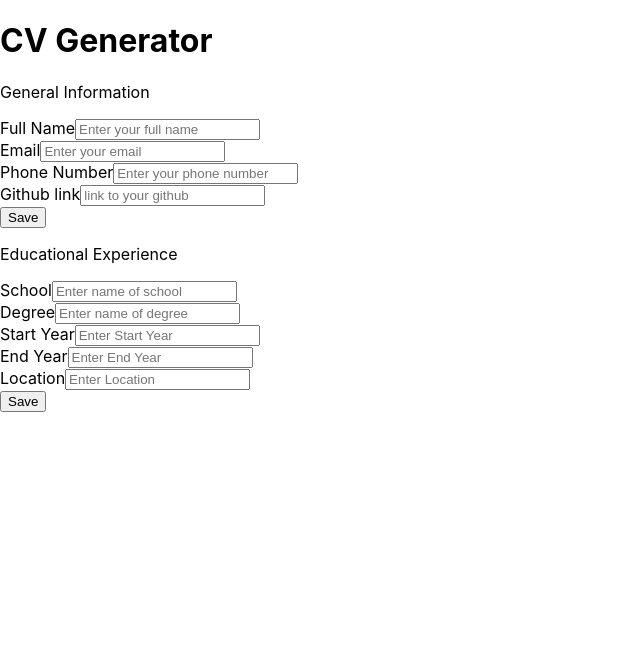
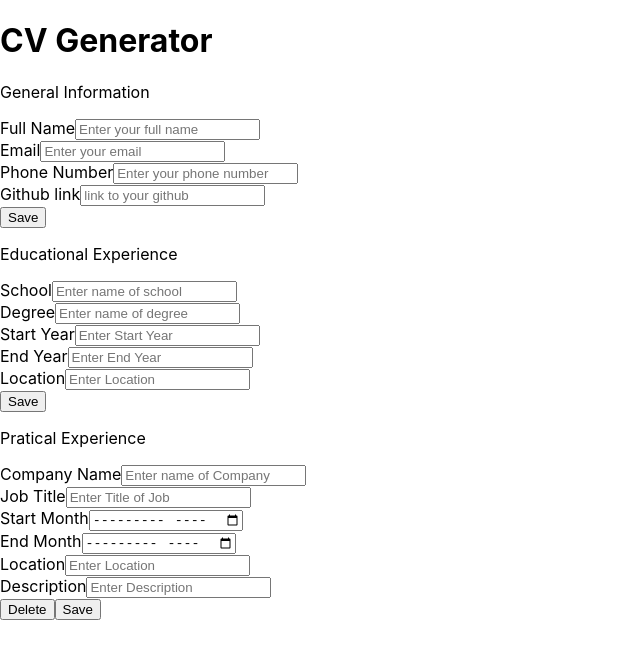
Before and after one commit to MichelleAppiah17/cv_aplication, a React (Create React App) app: page / in a window 1280 px wide. Shown: the top 658 px of the page, without its empty margins (0-640 px from the left). Built offline with nearby package versions, Linux system fonts and the light colour scheme.

Commit message:
practical  experience form

```diff
--- a/src/PracExperience.js
+++ b/src/PracExperience.js
@@ -1,8 +1,150 @@
-// PracticalExperience.js
-import React from 'react';
 
-function PracticalExperience({ practicalExperience, setPracticalExperience }) {
-  // Add logic to add, edit, and delete practical experiences
+import React, {useState, useEffect} from 'react';
+
+function PracticalExperience(props) {
+  const [companyName, setCompanyName] = useState('')
+  const [jobTitle, SetJobtitle] = useState('')
+  const [startMonth, setStartmonth] = useState('')
+  const [endMonth, setEndmonth] = useState('')
+  const [location, setLocation] = useState('')
+  const [description, setDescription] = useState('')
+
+  useEffect(() => {
+    if(props.isEditing){
+      setCompanyName(props.infoToEdit.companyName)
+      SetJobtitle(props.infoToEdit.jobTitle)
+      setStartmonth(props.infoToEdit.startMonth)
+      setEndmonth(props.infoToEdit.endMonth)
+      setLocation(props.infoToEdit.location)
+      setDescription(props.infoToEdit.description)
+    }
+  },[props.isEditing, props.infoToEdit])
+
+  const isFormValid = () => {
+    return companyName.length && jobTitle.length && startMonth.length &&
+    endMonth.length && location.length && description.length
+  }
+
+  const handleChange = (e) => {
+    const name = e.target.name
+    const value = e.target.value
+
+    if(name === 'companyName'){
+      setCompanyName(value);
+    }else if(name === 'jobTitle'){
+      SetJobtitle(value);
+    }else if(name === 'startMonth'){
+      setStartmonth(value);
+    }else if(name === 'endMonth'){
+      setEndmonth(value);
+    }else if(name === 'location'){
+      setLocation(value);
+    }else if(name === 'description'){
+      setDescription(value)
+    }
+  };
+
+  const submitForm = (e) => {
+    e.preventDefault();
+    const formInfo = {
+      companyName,
+      jobTitle,
+      startMonth,
+      endMonth,
+      location,
+      description
+    }
+
+    props.saveInputValue(formInfo);
+
+    setCompanyName('')
+    setStartmonth('')
+    setEndmonth('')
+    setLocation('')
+    setDescription('')
+  }
+
+  return(
+    <div className='practicalExperience'>
+      <div className='pracExperienceDiv'>
+        <div className='formTitle'>
+          <p>Pratical Experience</p>
+        </div>
+      </div>
+      <form onSubmit={submitForm}>
+        <div className='inputInfo'>
+          <label htmlFor='companyName'>Company Name</label>
+          <input
+            type='text'
+            id='companyName'
+            name='companyName'
+            placeholder='Enter name of Company'
+            value={companyName}
+            onChange={handleChange}
+          />
+        </div>
+        <div className='inputInfo'>
+          <label htmlFor='jobTitle'>Job Title</label>
+          <input
+            type='text'
+            id='jobTitle'
+            name='jobTitle'
+            placeholder='Enter Title of Job'
+            value={companyName}
+            onChange={handleChange}
+          />
+        </div>
+        <div className='inputInfo'>
+          <label htmlFor='startMonth'>Start Month</label>
+          <input
+            type='month'
+            id='startMonth'
+            name='startMonth'
+            placeholder='Enter Start Month'
+            value={startMonth}
+            onChange={handleChange}
+          />
+        </div>
+        <div className='inputInfo'>
+          <label htmlFor='endMonth'>End Month</label>
+          <input
+            type='month'
+            id='endMonth'
+            name='endMonth'
+            placeholder='Enter End Month'
+            value={endMonth}
+            onChange={handleChange}
+          />
+        </div>
+        <div className='inputInfo'>
+          <label htmlFor='location'>Location</label>
+          <input
+            type='text'
+            id='location'
+            name='location'
+            placeholder='Enter Location'
+            value={location}
+            onChange={handleChange}
+          />
+        </div>
+        <div className='inputInfo'>
+          <label htmlFor='description'>Description</label>
+          <input
+            type='text'
+            id='description'
+            name='description'
+            placeholder='Enter Description'
+            value={location}
+            onChange={handleChange}
+          />
+        </div>
+        <div className='formButtons'>
+          <button>Delete</button>
+          <button type='submit'>Save</button>
+        </div>
+      </form>
+    </div>
+  )
 }
 
 export default PracticalExperience;
```
